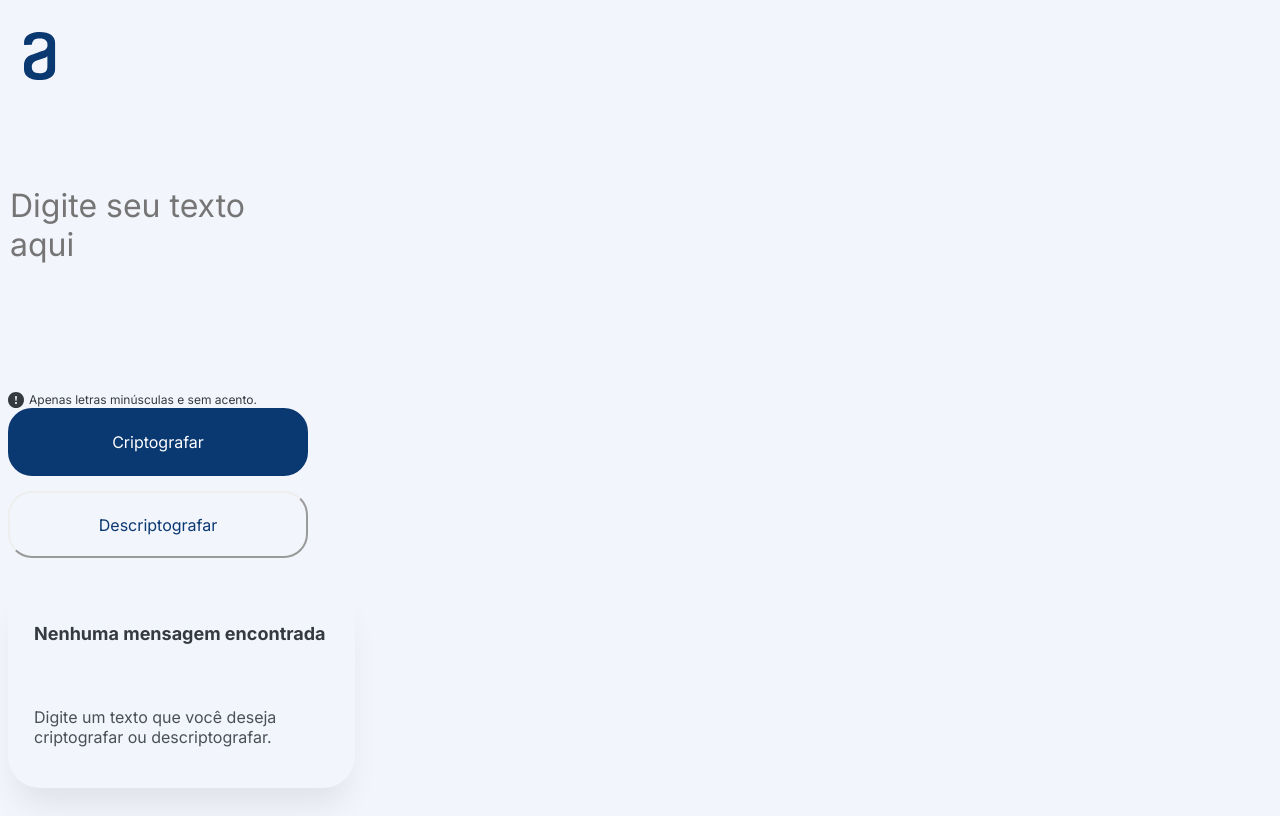
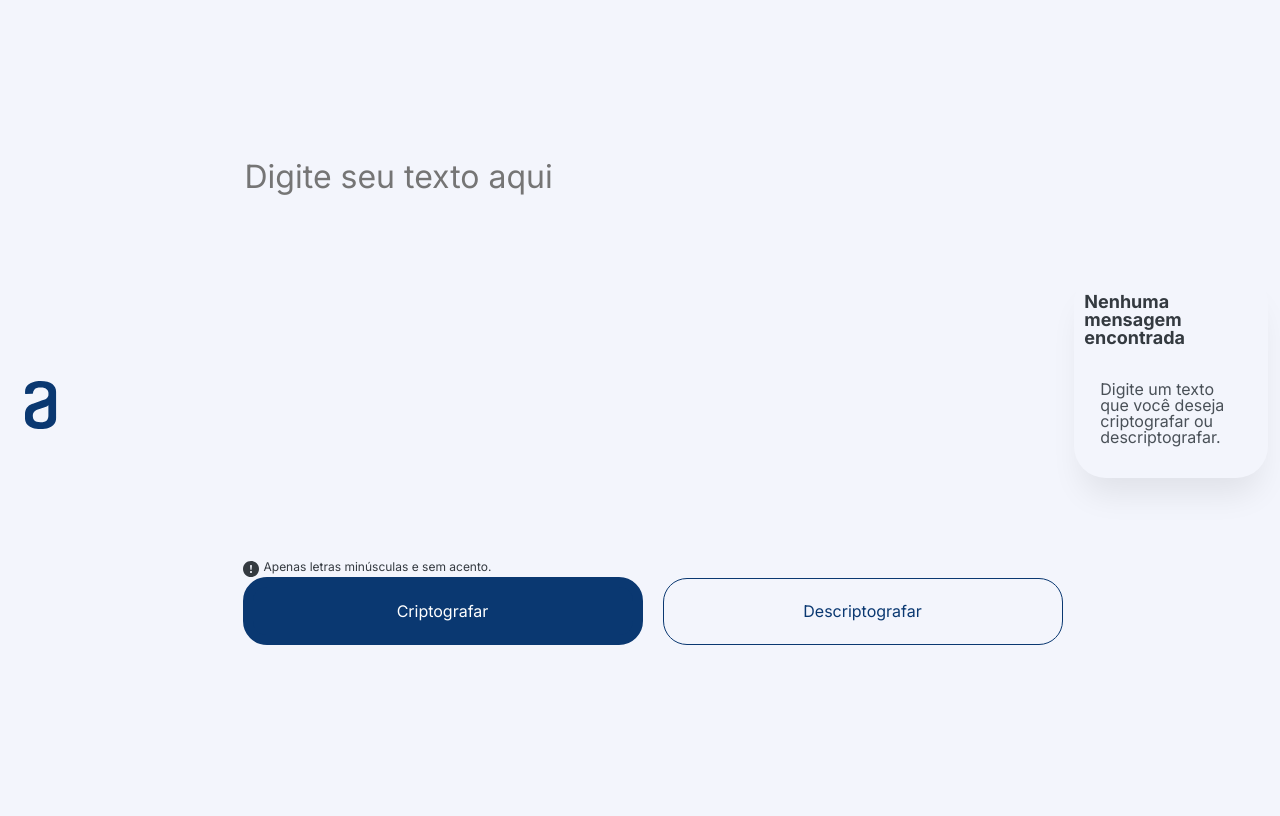
Before and after one commit to ItsCamyx/decode_texts_alura_ONE, a plain HTML site: page src/index.html in a window 1280 px wide. Drawn offline with Linux system fonts and the light colour scheme.

Commit message:
add media queries in style and reset

```diff
--- a/src/index.html
+++ b/src/index.html
@@ -4,6 +4,7 @@
     <meta charset="UTF-8" />
     <meta http-equiv="X-UA-Compatible" content="IE=edge" />
     <meta name="viewport" content="width=device-width, initial-scale=1.0" />
+    <link rel="stylesheet" type="text/css" href="./styles/reset.css" />
     <link rel="stylesheet" type="text/css" href="./styles/style.css" />
     <title>Decode Texts Challenge</title>
   </head>
--- /dev/null
+++ b/src/styles/reset.css
@@ -0,0 +1,43 @@
+
+html, body, div, span, applet, object, iframe,
+h1, h2, h3, h4, h5, h6, p, blockquote, pre,
+a, abbr, acronym, address, big, cite, code,
+del, dfn, em, img, ins, kbd, q, s, samp,
+small, strike, strong, sub, sup, tt, var,
+b, u, i, center,
+dl, dt, dd, ol, ul, li,
+fieldset, form, label, legend,
+table, caption, tbody, tfoot, thead, tr, th, td,
+article, aside, canvas, details, embed,
+figure, figcaption, footer, header, hgroup,
+menu, nav, output, ruby, section, summary,
+time, mark, audio, video {
+	margin: 0;
+	padding: 0;
+	border: 0;
+	font-size: 100%;
+	vertical-align: baseline;
+}
+/* HTML5 display-role reset for older browsers */
+article, aside, details, figcaption, figure,
+footer, header, hgroup, menu, nav, section {
+	display: block;
+}
+body {
+	line-height: 1;
+}
+ol, ul {
+	list-style: none;
+}
+blockquote, q {
+	quotes: none;
+}
+blockquote:before, blockquote:after,
+q:before, q:after {
+	content: '';
+	content: none;
+}
+table {
+	border-collapse: collapse;
+	border-spacing: 0;
+}
--- a/src/styles/style.css
+++ b/src/styles/style.css
@@ -1,4 +1,7 @@
 @import url('https://fonts.googleapis.com/css2?family=Inter:wght@100;200;300;400;500;600;700;800;900&display=swap');
+
+
+/* #region root */
 :root{
     --white:#FFFFFF;
     --light-blue-100:#F3F5FC;
@@ -17,9 +20,15 @@
     --grey-400:#495057;
     --grey-500:#343A40;
 }
+/* #endregion*/
+
+/* #region all*/
 *{
-    font-family: "Inter";
+    font-family: 'Inter', sans-serif;
 }
+/* #endregion*/
+
+/* #region mobile first*/
 button{
     cursor: pointer;
 }
@@ -33,46 +42,41 @@
     min-height: 100vh;
     flex-direction: column;
     justify-content: space-between;
+    align-items: center;
 }
 .container-logo{
+    width: 100%;
     height: 48px;
-    padding-top:24px;
-    padding-left: 16px;
-    margin-bottom:80px;
+    padding-top: 10px;
+    padding-left: 25px;
 }
 .logo{
-    width:32px;
+    width: auto;
     height: 48px;
 }
 .middle-container{
+    width: 90%;
+/*usar @media*/
 
-    @media(min-width:600px){
 
-    }
-    @media(min-width:1024px){
-
-    }
 }
 .input-text-encrypt{
     font-weight: 400;
     font-size: 32px;
-    width: 300px;
-    min-height:200px;
+    width: 100%;
+    min-height:300px;
     background-color: transparent;
     color: var(--dark-blue-300);
-    overflow: auto;
+    overflow: scroll;
     resize:none;
     border: none;
     border-radius:7px;
     outline: none;
 }
 .container-img{
-    width: auto;
+    min-width: 100%;
     display: flex;
-    flex-direction: row;
-    @media(min-width:600px){
 
-    }
 }
 .attencion-img{
     width: 16px;
@@ -86,10 +90,13 @@
 }
 .container-btn{
 display: flex;
-height: 150px;
+width: 80%;
+height: 80%;
 justify-content: space-between;
 flex-direction: column;
+
 }
+
 #encrypt-btn{
 display: flex;
 flex-direction: row;
@@ -104,6 +111,7 @@
 font-weight: 400;
 font-size: 16px;
 color: var(--white);
+margin-bottom: 15px;
 }
 #decrypt-btn{
 display: flex;
@@ -114,7 +122,7 @@
 width: 300px;
 height: 67px;
 background:var(--light-blue-100);
-border-color: 10px solid var(--dark-blue-300);
+border: 1px solid var(--dark-blue-300);
 border-radius: 24px;
 font-weight: 400;
 font-size: 16px;
@@ -125,39 +133,92 @@
 
 .container-text-result{
     display: flex;
+    width: 100%;
+    align-items: center;
+    justify-content: center;
 
 }
 .text-result{
     display: flex;
     flex-direction: column;
     justify-content: space-around;
-    width: 327px;
+    align-items: center;
+    width: 300px;
     height: 186px;
     border-radius: 32px;
     color:var(--white);
     margin-bottom: 20px;
     padding: 10px;
     box-shadow: 0px 24px 32px -8px rgba(0, 0, 0, 0.08);
+    margin-bottom: 20px;
 }
 .search-img{
     display:none;
-    @media(min-width:1024px){
-    width:336px;
-    height:304px;
+}
 
-    }
-}
 .not-found-text{
+    display: flex;
+    justify-content: center;
     width: 100%;
-font-style: normal;
     font-weight: 700;
     font-size: 18px;
     color:var(--grey-500);
-margin: 16px;
+    margin: 4px;
 }
 .message-required-text{
+    display: flex;
     font-weight: 400;
     font-size: 16px;
     color: var(--grey-400);
     margin: 16px;
 }
+/* #endregion*/
+
+/* #region Tablet*/
+@media(min-width:600px){
+    .container-btn{
+    flex-direction:row;
+    justify-content:space-evenly;
+    align-items: center;
+    width: 100%;
+    }
+    .input-text-encrypt {
+    min-height: 400px;
+    }
+    #encrypt-btn{
+    width: 400px;
+    margin: 0;
+    margin-right: 20px;
+    }
+    #decrypt-btn{
+        width: 400px;
+    }
+    .text-result{
+        width: 80%;
+        margin-bottom: 50px;
+        ;
+
+    }
+    .not-found-text{
+
+    }
+    .message-required-text{
+        align-items: center ;
+
+    }
+    }
+    /* #endregion */
+
+    /* #region Desktop*/
+    @media(min-width:1024px){
+        #main-container{
+        flex-direction: row;
+
+        }
+        .container-logo{
+
+
+        }
+
+        }
+        /* #endregion */
```
Also changed, not shown: src/js/script.js (+0 -7 lines). Lines whose indentation alone changed are shown as unchanged.
